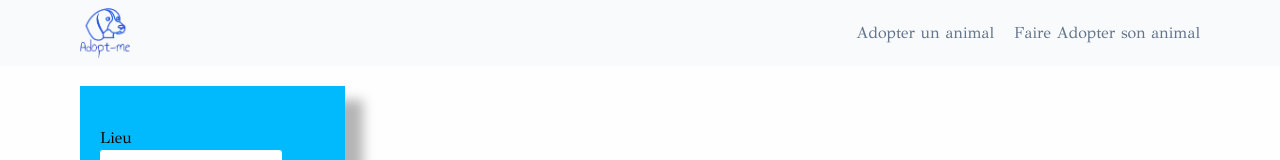
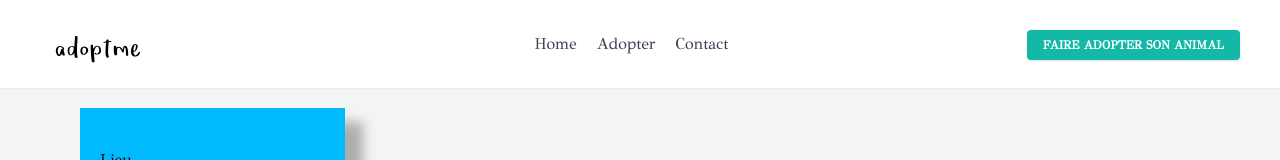
Before and after one commit to angestephane/adopte-me, a React (Vite) app: page / in a window 1280 px wide. Shown: the top 160 px of the page. Built offline with nearby package versions, Linux system fonts and the light colour scheme; no server answers.

Commit message:
updated header component

```diff
--- a/src/App.jsx
+++ b/src/App.jsx
@@ -25,11 +25,13 @@ const App = () => {
     <BrowserRouter>
       <QueryClientProvider client={queryClient}>
         <AdoptedPetContext.Provider value={adoptedPet}>
-          <Header />
-          <Routes>
-            <Route path="/details/:id" element={<DetailErrorBoundary />} />
-            <Route path="/" element={<FormToFilterPet />} />
-          </Routes>
+          <div className="min-h-screen bg-gray-100 min-w-screen">
+            <Header />
+            <Routes>
+              <Route path="/details/:id" element={<DetailErrorBoundary />} />
+              <Route path="/" element={<FormToFilterPet />} />
+            </Routes>
+          </div>
         </AdoptedPetContext.Provider>
       </QueryClientProvider>
     </BrowserRouter>
--- a/src/components/header/Header.jsx
+++ b/src/components/header/Header.jsx
@@ -1,22 +1,38 @@
-import adoptMe from '../../../public/assets/img/adoptMe.png';
 import { Link } from 'react-router-dom';
+import adoptme from '../../../public/assets/img/adoptme.svg';
 
 const Header = () => {
   return (
     <>
-      <header className="bg-slate-50 py-2 px-20 mb-5">
-        <div className="flex justify-between items-center">
-          <Link to="/">
-            <img
-              src={adoptMe}
-              alt="adopt-me logo"
-              className="py-0"
-              style={{ width: '50px', height: '50px' }}
-            />
+      <header className="w-full mb-5 text-gray-700 bg-white  border-gray-100 shadow-sm body-font">
+        <div className="container flex flex-col items-center justify-between py-6 px-10 mx-auto md:flex-row">
+          <Link
+            to="/"
+            className="flex items-center mb-4 font-medium text-gray-900 title-font md:mb-0"
+          >
+            <img src={adoptme} />
           </Link>
-          <div className="flex gap-5 text-slate-500">
-            <h4>Adopter un animal</h4>
-            <h4>Faire Adopter son animal</h4>
+          <nav className="flex flex-wrap items-center justify-center pl-24 text-base md:ml-auto md:mr-auto">
+            <Link to="/" className="mr-5 font-medium focus:underline hover:text-gray-900">
+              Home
+            </Link>
+            <Link
+              to="/details/:id"
+              className="mr-5 font-medium focus:underline hover:text-gray-900"
+            >
+              Adopter
+            </Link>
+            <Link href="#_" className="font-medium hover:text-gray-900">
+              Contact
+            </Link>
+          </nav>
+          <div className="items-center h-full">
+            <Link
+              to="/"
+              className="px-4 py-2 text-xs font-bold text-white uppercase transition-all duration-150 bg-teal-500 rounded shadow outline-none active:bg-teal-600 hover:shadow-md focus:outline-none ease"
+            >
+              Faire adopter son animal
+            </Link>
           </div>
         </div>
       </header>
```
Also changed, not shown: public/assets/img/adoptMe.png (deleted), public/assets/img/adoptme.svg (added).
